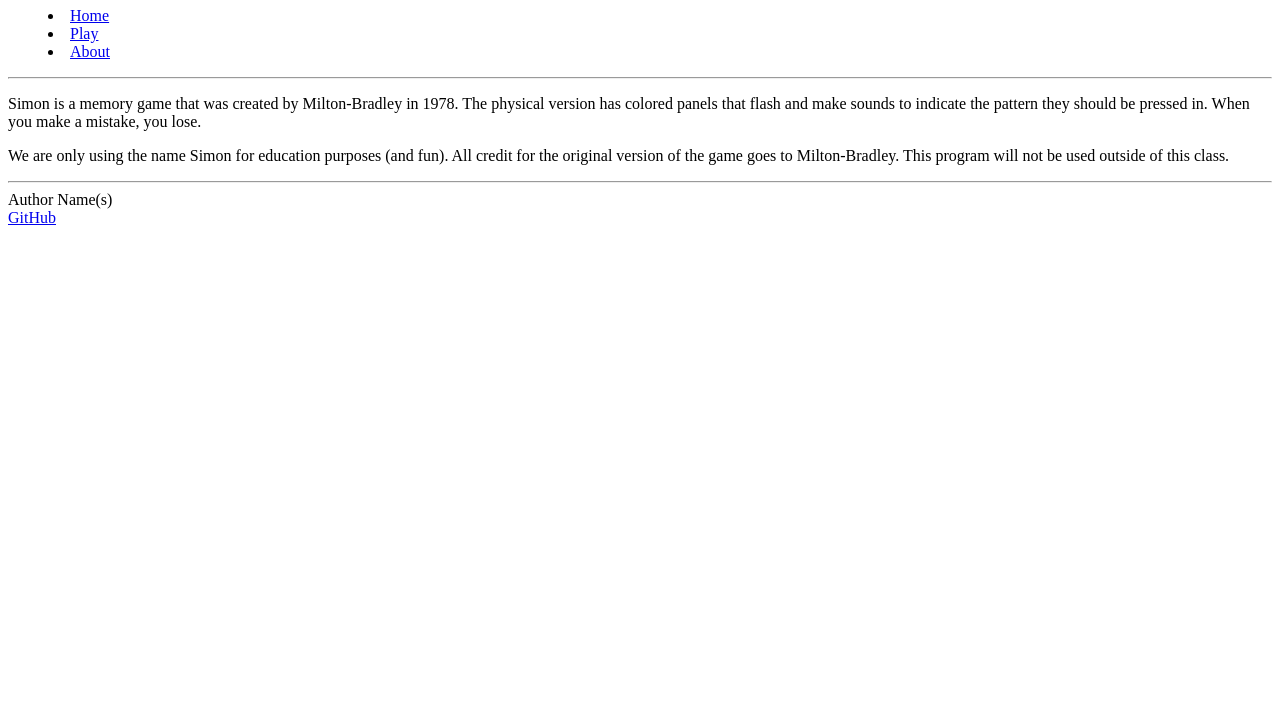
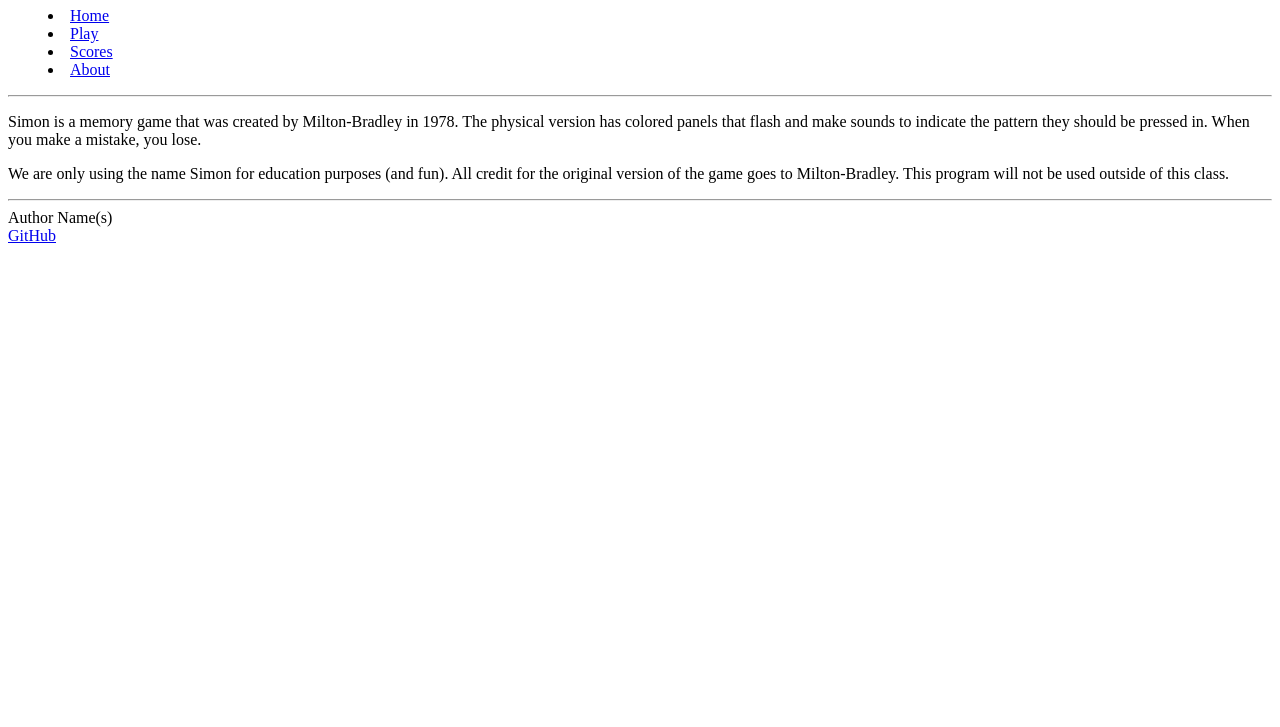
Before and after one commit to hhellwig/simon, a plain HTML site: page about.html in a window 1280 px wide. Shown: the part 73-800 px from the top of the page. Drawn offline with Linux system fonts and the light colour scheme.

Commit message:
Update(html) finalized nav hyperlinks

```diff
--- a/about.html
+++ b/about.html
@@ -14,6 +14,7 @@
                 <menu>
                     <li><a href="index.html">Home</a></li>
                     <li><a href="play.html">Play</a></li>
+                    <li><a href="scores.html">Scores</a></li>
                     <li><a href="about.html">About</a></li>
                 </menu>
             </nav>
```
Also changed, not shown: index.html (+1 -0 lines), play.html (+1 -0 lines).
